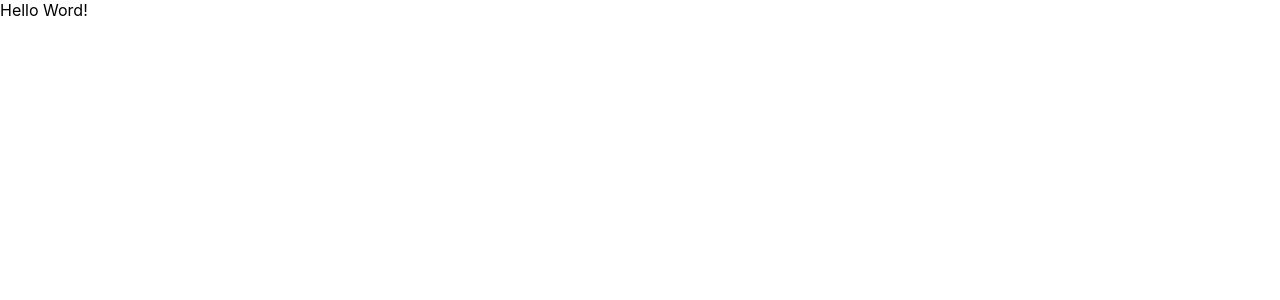
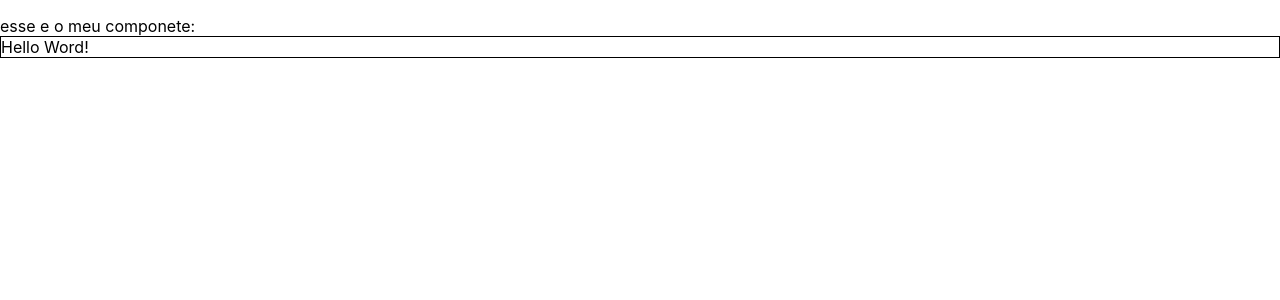
Before and after one commit to lopes-bot/saite_com_Reactjs, a React (Create React App) app: page / in a window 1280 px wide. Shown: the top 300 px of the page. Built offline with nearby package versions, Linux system fonts and the light colour scheme.

Commit message:
criando componetes

```diff
--- a/src/App.css
+++ b/src/App.css
@@ -0,0 +1,3 @@
+#hello {
+  border: 1px solid #000;
+}
--- a/src/App.js
+++ b/src/App.js
@@ -1,9 +1,19 @@
 import React from "react";
-
 import "./App.css";
 
+function Helloword() {
+  return <div id="hello">Hello Word!</div>;
+}
+
 function App() {
-  return <div>Hello Word!</div>;
+  return (
+    <div>
+      <p>
+        esse e o meu componete:
+        <Helloword />
+      </p>
+    </div>
+  );
 }
 
 export default App;
```
